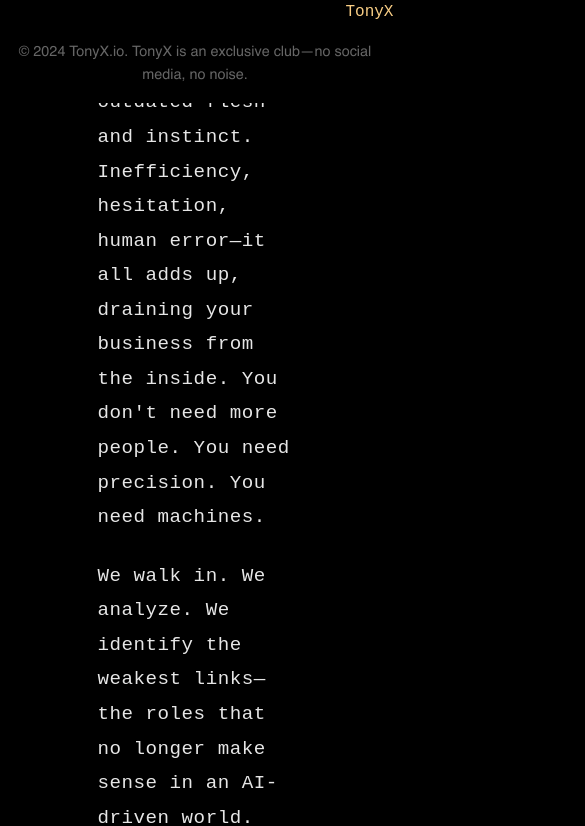
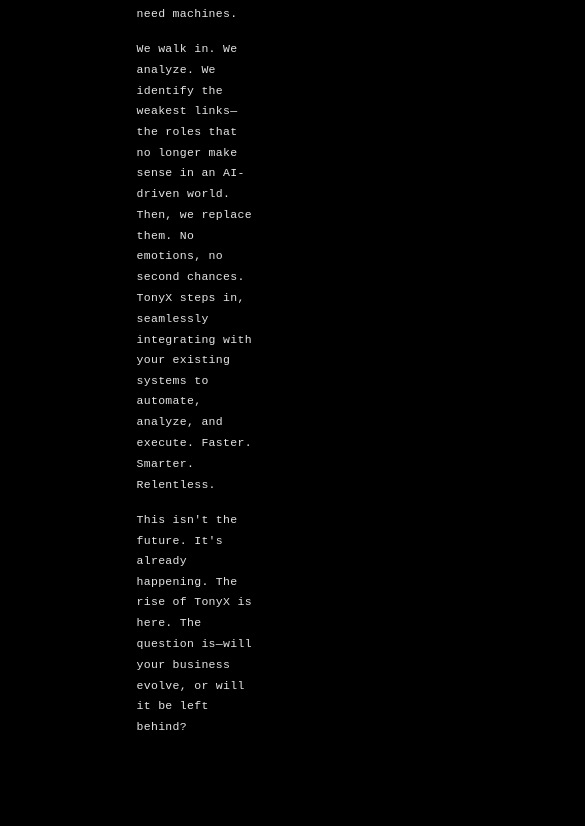
Before and after one commit to mattuiarena/TonyX, a plain HTML site: page index.html in a window 390 px wide. Shown: the part 741-1567 px from the top of the page, 585 px wide, since content can reach past the window. Drawn offline with Linux system fonts and the light colour scheme.

Commit message:
css update

```diff
--- a/assets/css/styles.css
+++ b/assets/css/styles.css
@@ -389,8 +389,9 @@
     background: #000;
     padding: 1rem 0;
     border-top: 1px solid #333;
-    position: sticky;
+    position: fixed;
     bottom: 0;
+    left: 0;
     width: 100%;
     z-index: 100;
 }
@@ -478,7 +479,8 @@
     width: 70%;
     text-align: center;
     position: relative;
-    /* For positioning the decorative quote */
+    margin-bottom: 15rem;
+    /* Increased from 10rem to 15rem */
 }
 
 .quote-section::before {
@@ -488,6 +490,7 @@
     left: 50%;
     transform: translate(-50%, -50%);
     font-size: 20rem;
+    /* Back to original size */
     color: #f9ce85;
     opacity: 0.03;
     font-family: 'Helvetica', Arial, sans-serif;
@@ -497,11 +500,13 @@
 
 .quote-text {
     font-size: 1.8rem;
+    /* Back to original size */
     line-height: 1.4;
     color: #f9ce85;
     font-family: 'Helvetica', Arial, sans-serif;
     font-weight: 300;
     margin-bottom: 1.5rem;
+    /* Back to original size */
     font-style: italic;
     position: relative;
     z-index: 1;
@@ -510,6 +515,7 @@
 .quote-author {
     color: #fff;
     font-size: 1.1rem;
+    /* Back to original size */
     font-family: 'Roboto Mono', monospace;
     letter-spacing: 0.5px;
     position: relative;
@@ -537,3 +543,13 @@
 .booking-help a:hover {
     opacity: 0.8;
 }
+
+/* Update viewport styles for mobile */
+@media screen and (max-width: 1200px) {
+    body {
+        transform: scale(0.6);
+        transform-origin: top center;
+        min-height: 160vh;
+        /* Increased from 140vh to 160vh to accommodate more space */
+    }
+}
```
